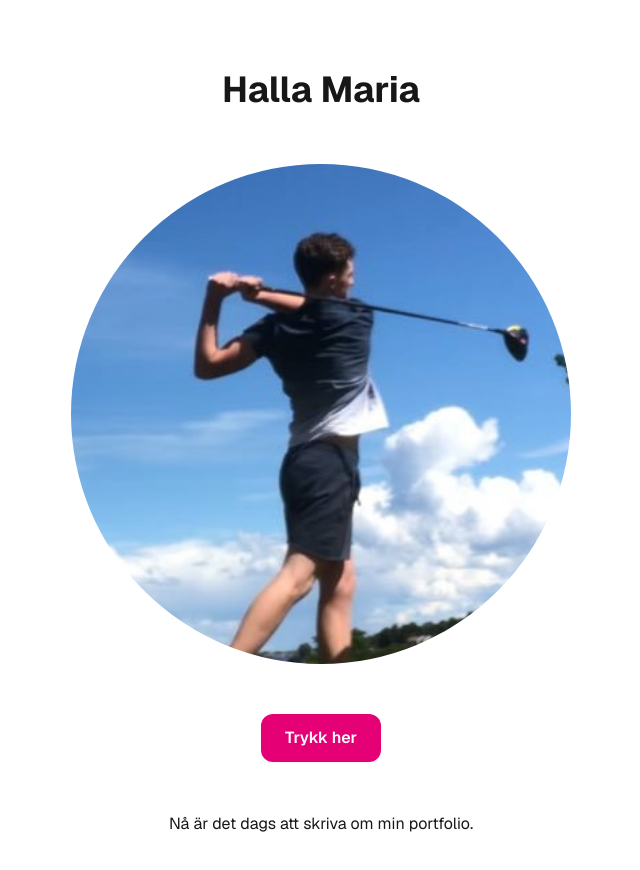
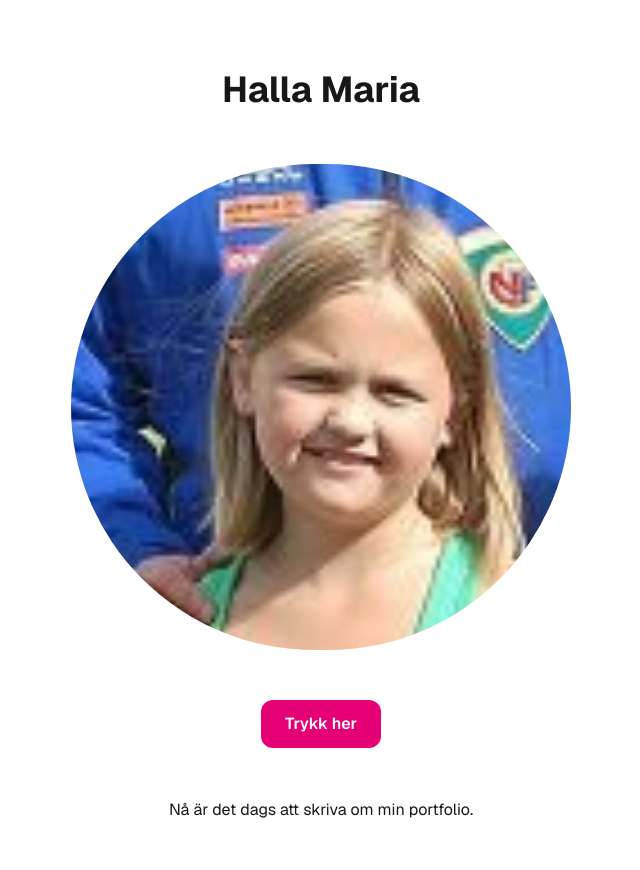
Before and after one commit to marcuslj01/soundschool-website, a Next.js app: page / in a window 1280 px wide. Shown: the top 870 px of the page, without its empty margins (319-959 px from the left). Built offline with nearby package versions, Linux system fonts and the light colour scheme.

Commit message:
feat: test deployment

```diff
--- a/src/app/page.tsx
+++ b/src/app/page.tsx
@@ -15,7 +15,7 @@ export default function Home() {
     <div className="grid grid-rows-[20px_1fr_20px] items-center justify-items-center min-h-screen p-8 pb-20 gap-16 sm:p-20 font-[family-name:var(--font-geist-sans)]">
       <h1 className="text-4xl font-bold">Halla Maria</h1>
       <Image
-        src="/Philip.png"
+        src="/Maria.png"
         alt="Philip"
         className="rounded-full"
         width={500}
```
